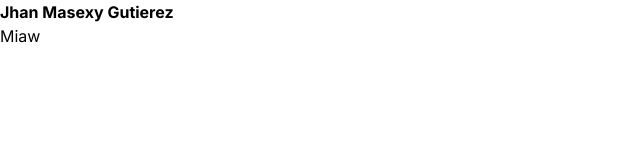
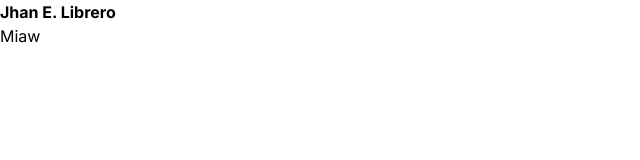
Before and after one commit to Sijohnnilibrero/nextjs-dashboard, a Next.js app: page /jhan in a window 1280 px wide. Shown: the top 160 px of the page, without its empty margins (0-640 px from the left). Built offline with nearby package versions, Linux system fonts and the light colour scheme; a web font is replaced by a local one.

Commit message:
Update page.tsx

```diff
--- a/app/jhan/page.tsx
+++ b/app/jhan/page.tsx
@@ -2,7 +2,7 @@
 export default function Page() {
   return (
     <div>
-    <h1 className="text-3x1 font-bold">Jhan Masexy Gutierez</h1>
+    <h1 className="text-3x1 font-bold">Jhan E. Librero</h1>
     <Info />
     </div>
   );
```
